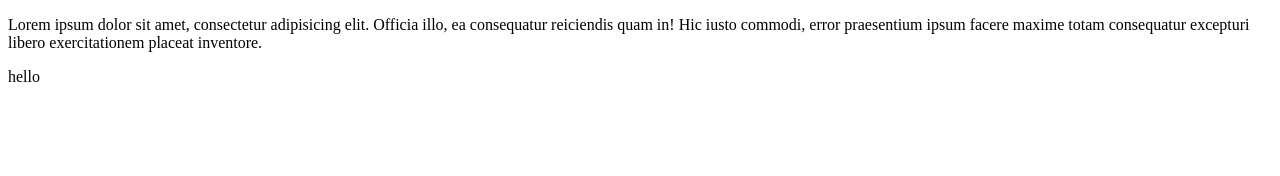
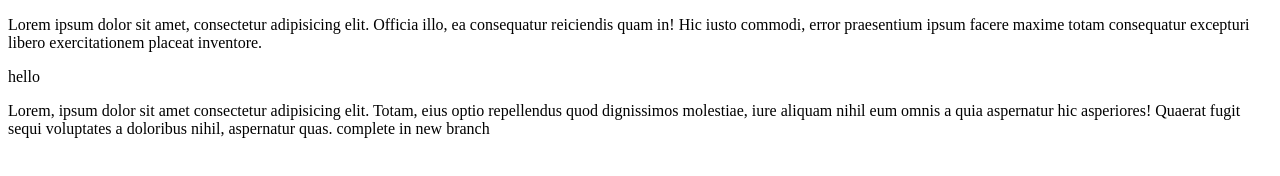
Before and after one commit to acharyamanisha/wlitassignment, a plain HTML site: page index.html in a window 1280 px wide. Drawn offline with Linux system fonts and the light colour scheme.

Commit message:
new branch added

```diff
--- a/index.html
+++ b/index.html
@@ -16,5 +16,8 @@
     <head>
       hello
     </head>
+    <p>Lorem, ipsum dolor sit amet consectetur adipisicing elit. Totam, eius optio repellendus quod dignissimos molestiae, iure aliquam nihil eum omnis a quia aspernatur hic asperiores! Quaerat fugit sequi voluptates a doloribus nihil, aspernatur quas.
+        complete in new branch
+    </p>
   </body>
 </html>
```
Also changed, not shown: 1 other file.
